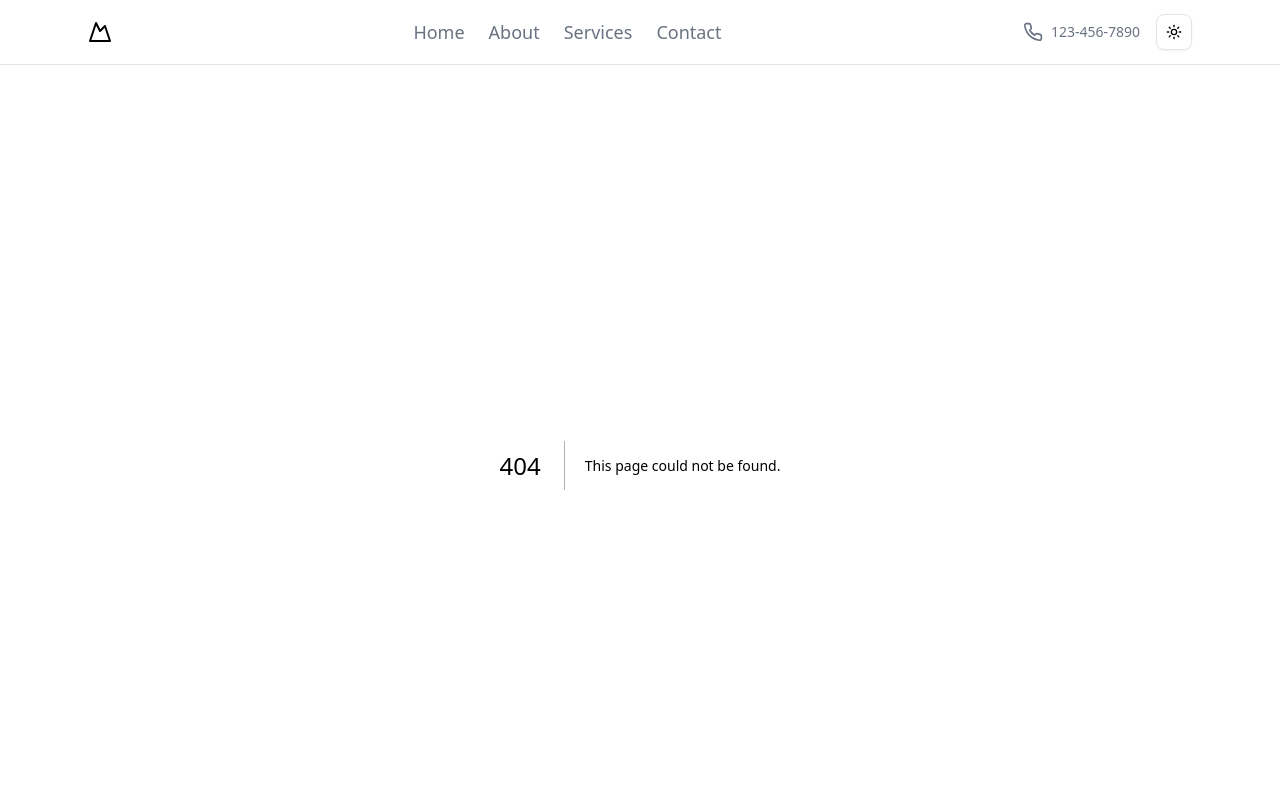
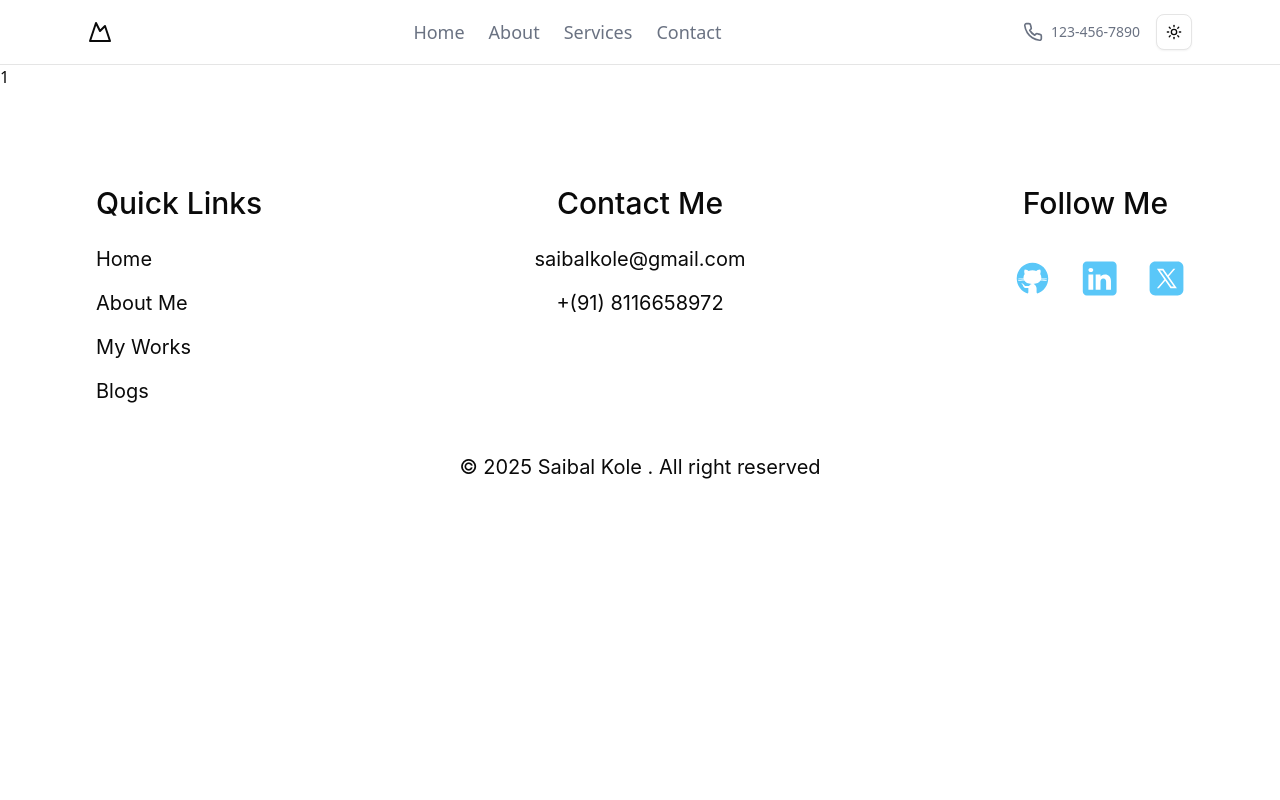
Before and after one commit to Saibalweb/my_portfolio_v2, a Next.js app: page /project/1 in a window 1280 px wide. Before the commit this address had no page. Shown: the top 800 px of the page. Built offline with nearby package versions, Linux system fonts and the light colour scheme.

Commit message:
adds project path

```diff
--- /dev/null
+++ b/src/app/project/[slug]/page.tsx
@@ -0,0 +1,15 @@
+import React from 'react'
+
+const page = async({
+  params,
+}: {
+  params: Promise<{ slug: string }>
+}) => {
+    const {slug} = await params;
+    console.log(slug);
+  return (
+    <div className='min-h-full'>{slug}</div>
+  )
+}
+
+export default page
```
Also changed, not shown: src/app/project/page.tsx (added).
